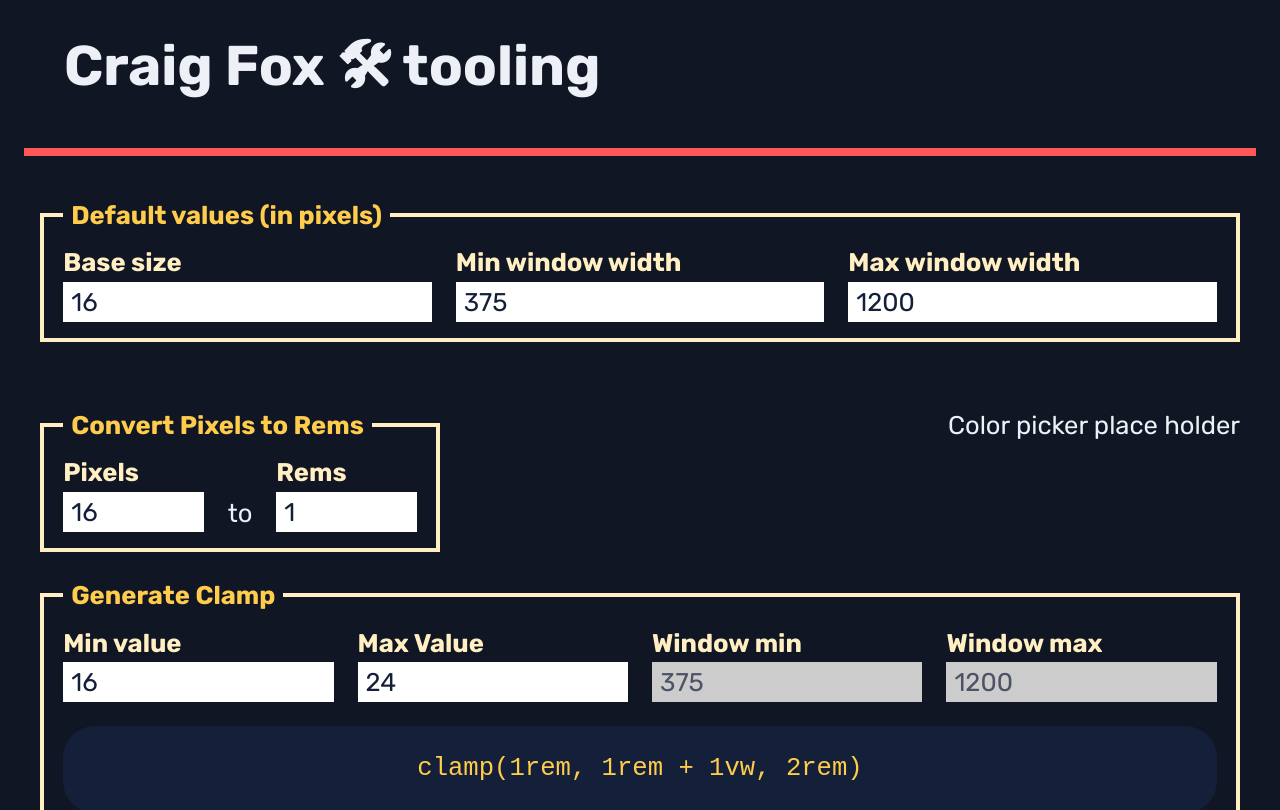
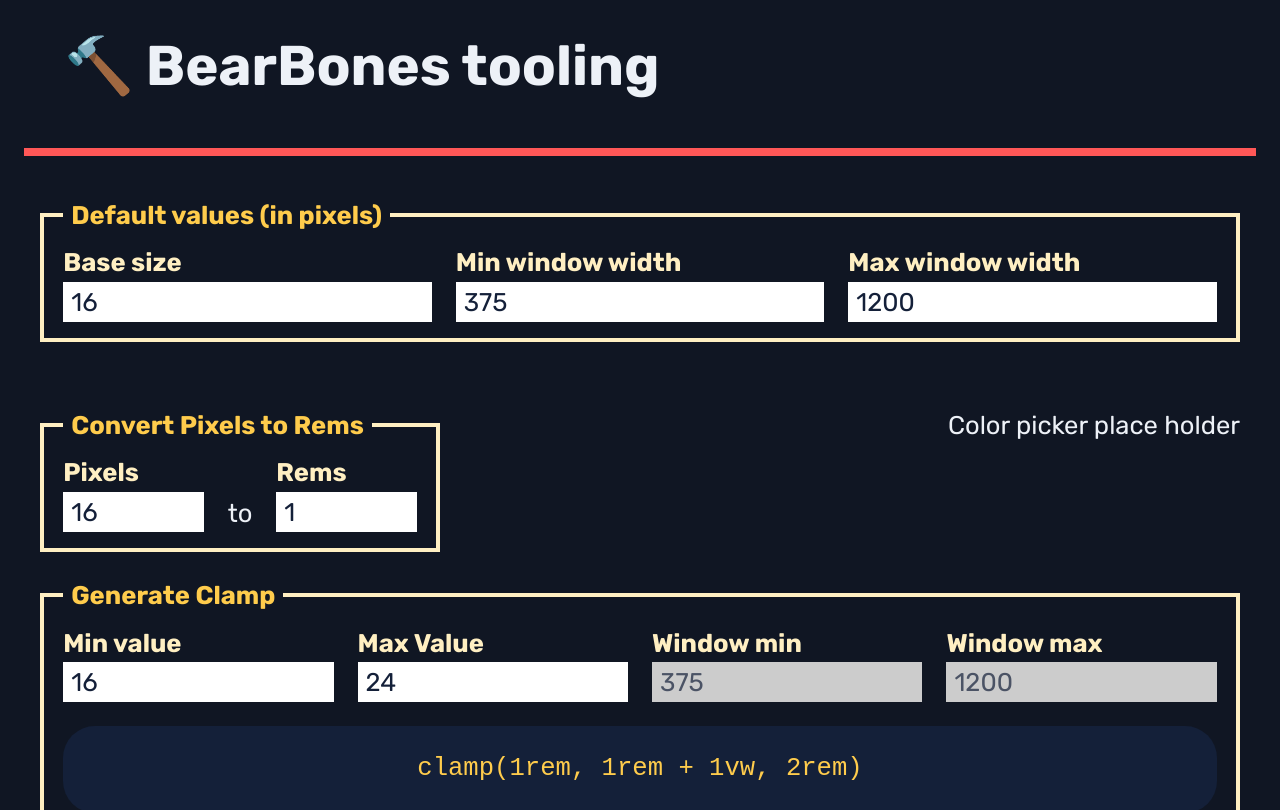
Before and after one commit to craigwfox/bearbones-tools, a SvelteKit app: page / in a window 1280 px wide. Shown: the top 810 px of the page. Built offline with nearby package versions, Linux system fonts and the light colour scheme.

Commit message:
readme update

```diff
--- a/src/routes/+layout.svelte
+++ b/src/routes/+layout.svelte
@@ -17,7 +17,7 @@
 </svelte:head>
 
 <header class="site-header">
-	<h1>Craig Fox 🛠 tooling</h1>
+	<h1>🔨 BearBones tooling</h1>
 </header>
 
 <main id="maincontent">
```
Also changed, not shown: 1 other file (tests, documents, lock files or other folders).
